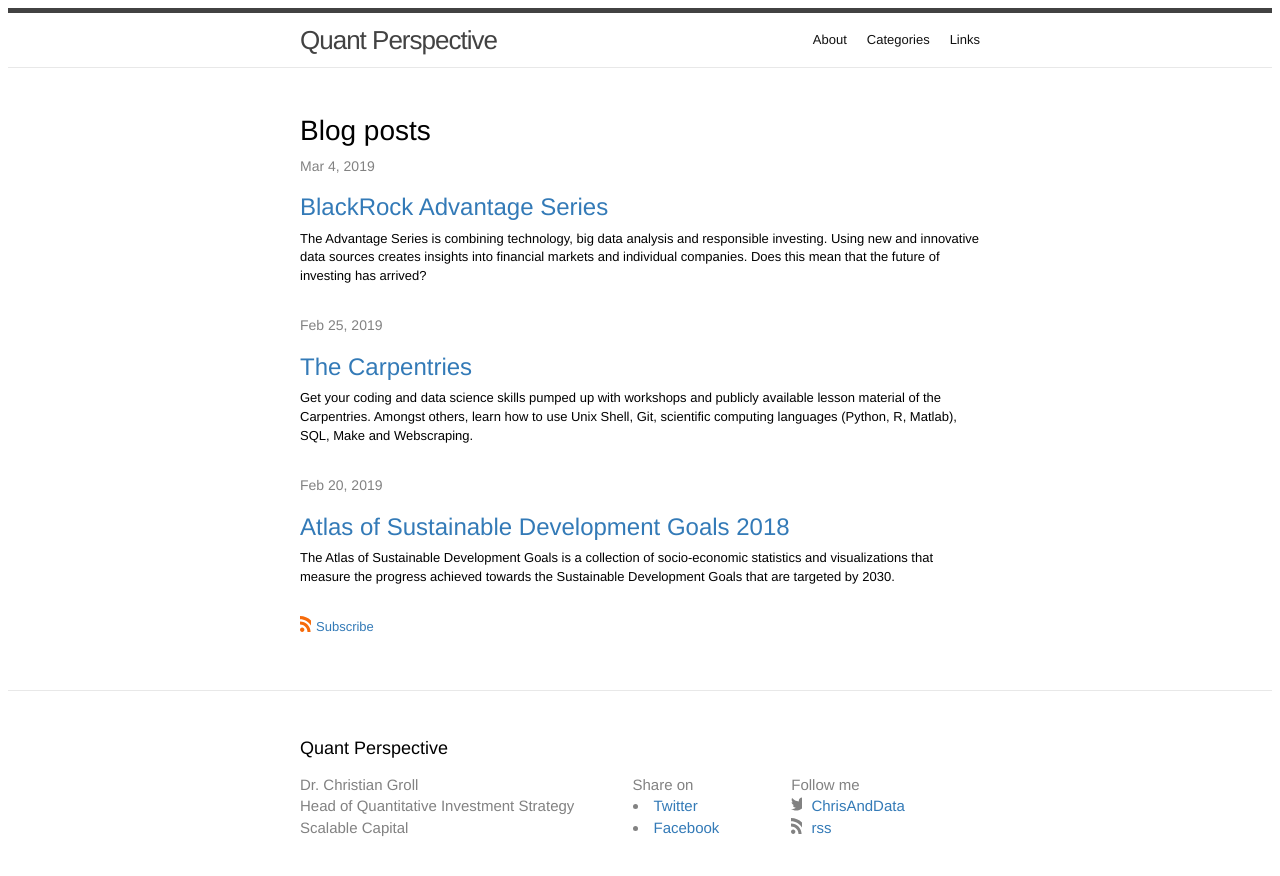
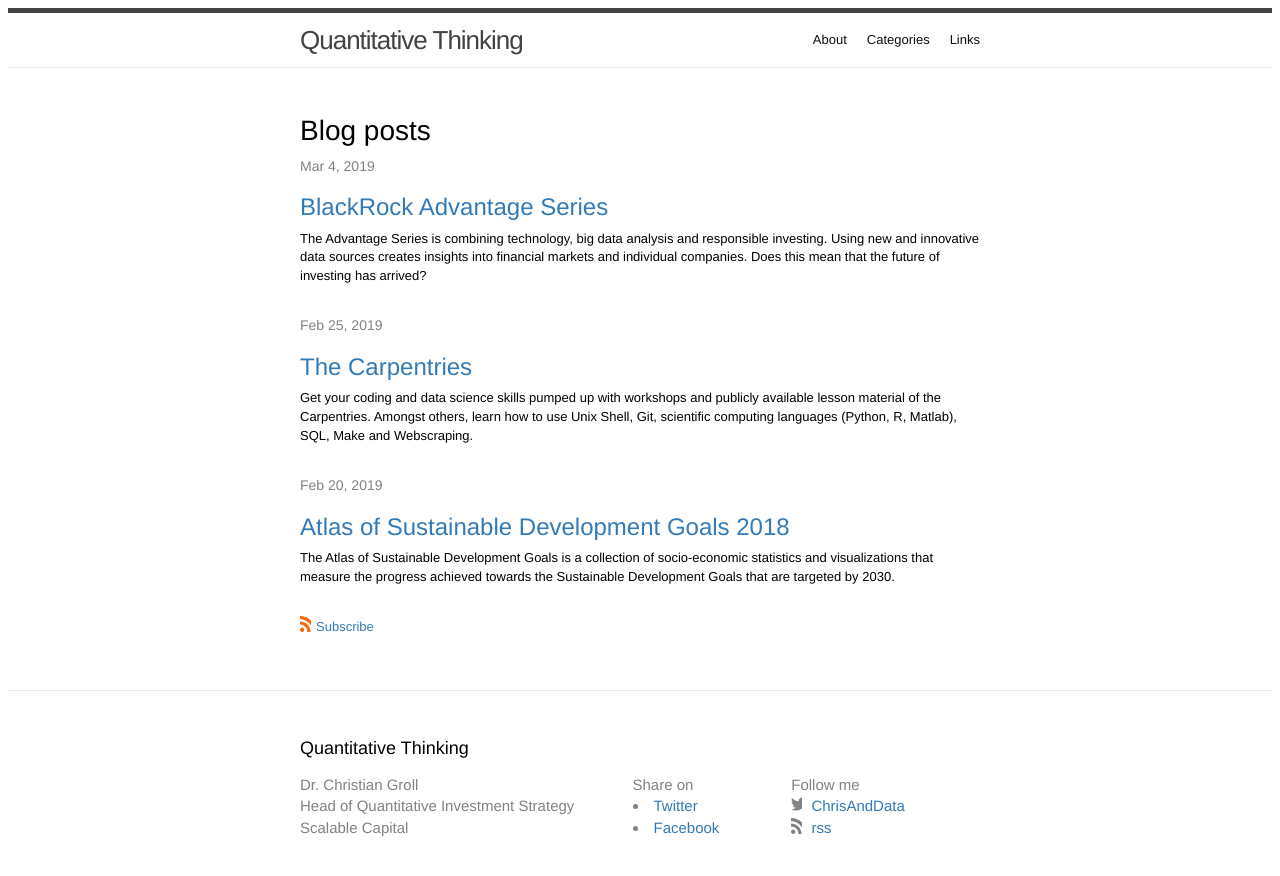
Before and after one commit to cgroll/cgroll.github.io, a Jekyll site: the page built from index.md, in a window 1280 px wide. Shown: the top 876 px of the page. Built offline with Jekyll 4.4.1, drawn with Linux system fonts in a browser that asks for light colours.

Commit message:
change blog title

```diff
--- a/_config.yml
+++ b/_config.yml
@@ -1,4 +1,4 @@
-title: Quant Perspective
+title: Quantitative Thinking
 author: Dr. Christian Groll
 position: Head of Quantitative Investment Strategy
 company: Scalable Capital
```
